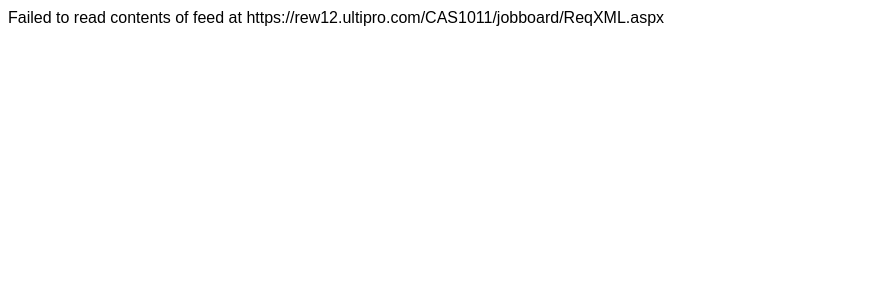
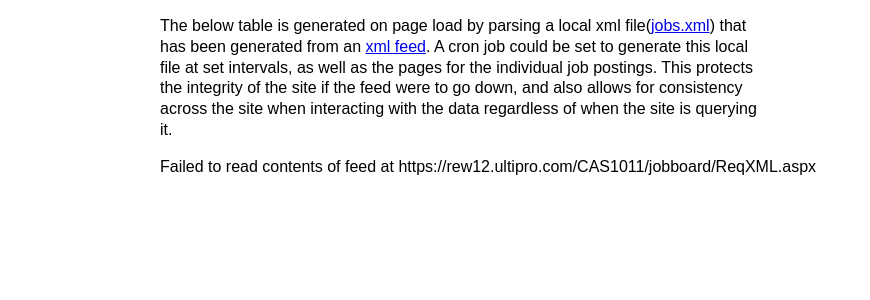
Before and after one commit to dogsGhost/xml-templating-crain-demo, a PHP site: page / in a window 1280 px wide. Shown: the top 300 px of the page, without its empty margins (0-870 px from the left). Run offline with PHP 8.4, Linux system fonts and the light colour scheme; data that the repository does not hold is empty.

Commit message:
cleaned up styling and wording

```diff
--- a/index.php
+++ b/index.php
@@ -4,14 +4,22 @@
     <meta charset="UTF-8">
     <title>xml templating</title>
     <style>
-        body { font: 1em/1.3 sans-serif; }
+        body { font: 1em/1.3 sans-serif; margin: 0 auto; width: 96%; max-width: 960px; }
         table { border-spacing: 0; border: 1px solid #333; }
         th, td { padding: 5px; border: 1px solid #333; text-align: right; }
         td + td, th + th { text-align: left; }
+        p { max-width: 600px; }
     </style>
 </head>
 <body>
+
+    <p>The below table is generated on page load by parsing a local xml file(<a href="jobs.xml">jobs.xml</a>) that has been generated from an <a href="https://rew12.ultipro.com/CAS1011/jobboard/ReqXML.aspx">xml feed</a>.
+    A cron job could be set to generate this local file at set intervals, as well as the pages for the individual job postings. This protects the integrity of the site if the
+    feed were to go down, and also allows for consistency across the site when interacting with the data regardless of
+     when the site is querying it.</p>
+
 <?php include('render.php'); ?>
-<a href="<?php echo $config['target_dir']; ?>">See all generated files</a>
+<br>
+<a href="<?php echo $config['target_dir']; ?>">See list of job postings</a>
 </body>
 </html>
--- a/output/index.php
+++ b/output/index.php
@@ -51,8 +51,11 @@
   </style>
 </head>
 <body>
+  <p>File names currently based off job's requistion number to ensure unique names, can be changed to use any unique value.</p>
   <ol>
     <?php echo get_dir_contents(); ?>
   </ol>
+
+  <a href="../">main page</a>
 </body>
 </html>
```
Also changed, not shown: template.html (+6 -2 lines), README.md.
